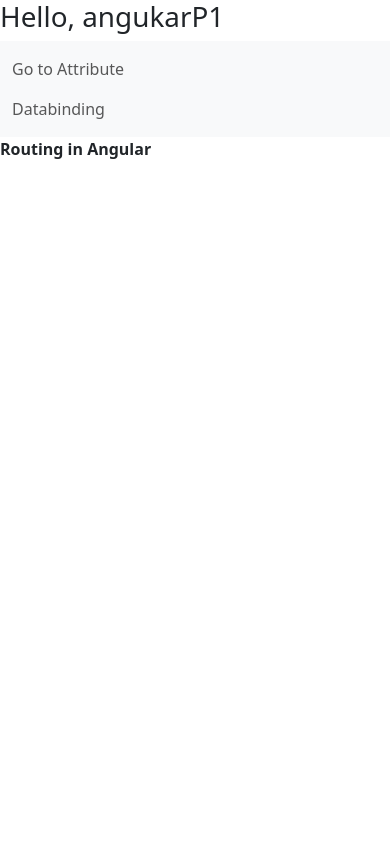
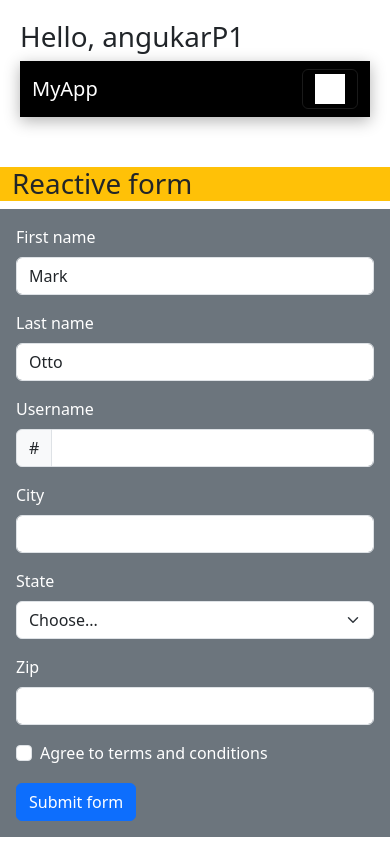
Before and after one commit to akshayrakhunde01/Anuglar, an Angular app: page /template-form in a window 390 px wide. Before the commit this address led to /. Built offline with nearby package versions, Linux system fonts and the light colour scheme.

Commit message:
Add template form component with routing and styling updates
- Implemented TemplateFromComponent with reactive form structure.
- Updated app routing to include the new template form path.
- Enhanced navbar styling and responsiveness in app component.

```diff
--- a/src/app/app.component.html
+++ b/src/app/app.component.html
@@ -1,45 +1,108 @@
-<!-- * * * * * * * * * * * * * * * * * * * * * * * * * * * * * * * -->
-<!-- * * * * * * * * * * * The content below * * * * * * * * * * * -->
-<!-- * * * * * * * * * * is only a placeholder * * * * * * * * * * -->
-<!-- * * * * * * * * * * and can be replaced.  * * * * * * * * * * -->
-<!-- * * * * * * * * * * * * * * * * * * * * * * * * * * * * * * * -->
-<!-- * * * * * * * * * Delete the template below * * * * * * * * * -->
-<!-- * * * * * * * to get started with your project! * * * * * * * -->
-<!-- * * * * * * * * * * * * * * * * * * * * * * * * * * * * * * * -->
+<style>
+  /* Custom styling */
+  .navbar {
+    margin-bottom: 30px;
+    background-color: #000000;  /* Black background */
+    box-shadow: 0 4px 15px rgba(0, 0, 0, 0.3);
+  }
 
-<style>
+  .navbar-nav .nav-link {
+    color: #ffffff !important;  /* Default text color white */
+    transition: all 0.3s ease;
+  }
 
+  /* Hover Effect */
+  .navbar-nav .nav-link:hover {
+    background-color: #007bff; /* Blue background on hover */
+    color: #ffffff !important; /* Keep text white */
+    border-radius: 5px;
+  }
 
+  /* Active Link Style */
+  .navbar-nav .nav-link.active {
+    background-color: #0056b3; /* Darker blue for active link */
+    color: #ffffff !important;
+    border-radius: 5px;
+  }
+
+  /* Navbar items spacing */
+  .navbar-nav .nav-item {
+    margin-right: 20px;
+  }
+
+  .navbar-brand {
+    color: #ffffff !important; /* Make the brand text white */
+  }
+
+  .navbar-toggler-icon {
+    background-color: #ffffff; /* Make the hamburger icon white */
+  }
+
+  /* Responsive adjustments */
+  @media (max-width: 768px) {
+    .navbar-nav {
+      text-align: center;
+    }
+
+    .body {
+      padding: 20px;
+    }
+  }
 </style>
 
 <main class="main">
   <div class="content">
     <div class="body">
+      <h1>Hello, {{ title }}</h1>
 
-      <h1>Hello, {{ title }}</h1>
-      <nav class="navbar navbar-expand-sm bg-light">
+      <!-- Navigation Bar -->
+
+      <nav class="navbar navbar-expand-lg navbar-dark">
         <div class="container-fluid">
-          <ul class="navbar-nav">
-            <li class="nav-item">
-              <a class="nav-link" href="#" routerLink="attribute">Go to Attribute</a>
-            </li>
-            <li class="nav-item">
-              <a class="nav-link" href="#" routerLink="DatabindingComponent">Databinding</a>
-            </li>
+          <a class="navbar-brand" href="#">MyApp</a>
+          <button class="navbar-toggler" type="button" data-bs-toggle="collapse" data-bs-target="#navbarNav" aria-controls="navbarNav" aria-expanded="false" aria-label="Toggle navigation">
+            <span class="navbar-toggler-icon"></span>
+          </button>
 
-          </ul>
+          <div class="collapse navbar-collapse" id="navbarNav">
+            <ul class="navbar-nav ms-auto">
+              <li class="nav-item">
+                <a class="nav-link active" aria-current="page" href="#" routerLink="attribute">
+                  <i class="bi bi-gear"></i> Go to Attribute
+                </a>
+              </li>
+              <li class="nav-item">
+                <a class="nav-link" href="#" routerLink="DatabindingComponent">
+                  <i class="bi bi-arrow-right-circle"></i> Databinding
+                </a>
+              </li>
+              <li class="nav-item">
+                <a class="nav-link" href="#" routerLink="DatabindingComponent">
+                  <i class="bi bi-arrow-right-circle"></i> Databinding
+                </a>
+              </li>
+
+              <li class="nav-item">
+                <a class="nav-link" href="#" routerLink="template-form">
+                  <i class="bi bi-arrow-right-circle"></i>Template Form
+                </a>
+              </li>
+            </ul>
+          </div>
         </div>
       </nav>
+
+
+      <!-- Placeholder for Routing -->
+
+
       <!-- <app-databinding></app-databinding> -->
-      <b>Routing in Angular</b>
       <!-- <app-structural-directive></app-structural-directive>
       <app-attribute-directive></app-attribute-directive> -->
     </div>
-
   </div>
 </main>
 
-
-
-
-<router-outlet />
+<div class="router-outlet-container">
+  <router-outlet></router-outlet>
+</div>
--- a/src/app/app.routes.ts
+++ b/src/app/app.routes.ts
@@ -3,8 +3,10 @@
 import { StructuralDirectiveComponent } from './components/structural-directive/structural-directive.component';
 import { AttributeDirectiveComponent } from './components/attribute-directive/attribute-directive.component';
 import { DatabindingComponent } from './components/databinding/databinding.component';
+import { TemplateFromComponent } from './components/template-from/template-from.component';
 
 export const routes: Routes = [
     {path:"DatabindingComponent", component:DatabindingComponent},
-    {path:'attribute', component:AttributeDirectiveComponent}
+    {path:'attribute', component:AttributeDirectiveComponent},
+    {path:'template-form',component:TemplateFromComponent}
 ];
--- /dev/null
+++ b/src/app/components/template-from/template-from.component.html
@@ -0,0 +1,70 @@
+
+<div class="container bg-warning p-" ><h1>Reactive form</h1></div>
+
+<div class="container bg-secondary text-white p-3" >
+
+    <form class="row g-3 needs-validation" novalidate>
+        <div class="col-md-4">
+          <label for="validationCustom01" class="form-label">First name</label>
+          <input type="text" class="form-control" id="validationCustom01" value="Mark" required>
+          <div class="valid-feedback">
+            Looks good!
+          </div>
+        </div>
+        <div class="col-md-4">
+          <label for="validationCustom02" class="form-label">Last name</label>
+          <input type="text" class="form-control" id="validationCustom02" value="Otto" required>
+          <div class="valid-feedback">
+            Looks good!
+          </div>
+        </div>
+        <div class="col-md-4">
+          <label for="validationCustomUsername" class="form-label">Username</label>
+          <div class="input-group has-validation">
+            <span class="input-group-text" id="inputGroupPrepend">#</span>
+            <input type="text" class="form-control" id="validationCustomUsername" aria-describedby="inputGroupPrepend" required>
+            <div class="invalid-feedback">
+              Please choose a username.
+            </div>
+          </div>
+        </div>
+        <div class="col-md-6">
+          <label for="validationCustom03" class="form-label">City</label>
+          <input type="text" class="form-control" id="validationCustom03" required>
+          <div class="invalid-feedback">
+            Please provide a valid city.
+          </div>
+        </div>
+        <div class="col-md-3">
+          <label for="validationCustom04" class="form-label">State</label>
+          <select class="form-select" id="validationCustom04" required>
+            <option selected disabled value="">Choose...</option>
+            <option>...</option>
+          </select>
+          <div class="invalid-feedback">
+            Please select a valid state.
+          </div>
+        </div>
+        <div class="col-md-3">
+          <label for="validationCustom05" class="form-label">Zip</label>
+          <input type="text" class="form-control" id="validationCustom05" required>
+          <div class="invalid-feedback">
+            Please provide a valid zip.
+          </div>
+        </div>
+        <div class="col-12">
+          <div class="form-check">
+            <input class="form-check-input" type="checkbox" value="" id="invalidCheck" required>
+            <label class="form-check-label" for="invalidCheck">
+              Agree to terms and conditions
+            </label>
+            <div class="invalid-feedback">
+              You must agree before submitting.
+            </div>
+          </div>
+        </div>
+        <div class="col-12">
+          <button class="btn btn-primary" type="submit">Submit form</button>
+        </div>
+      </form>
+</div>
```
Also changed, not shown: src/app/components/template-from/template-from.component.ts (added, +11 -0 lines), src/app/components/template-from/template-from.component.css (added), 1 other file (tests, documents, lock files or other folders).
